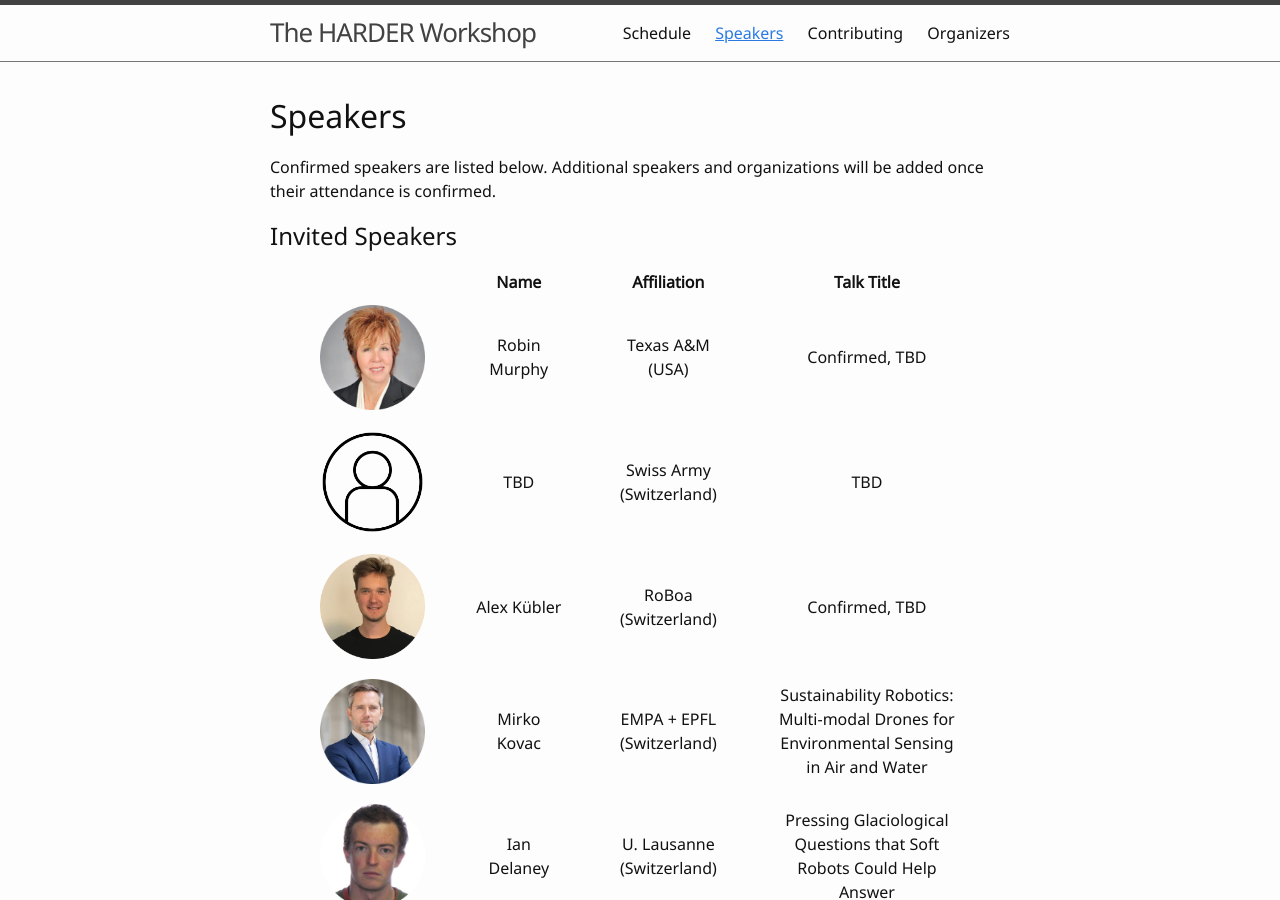
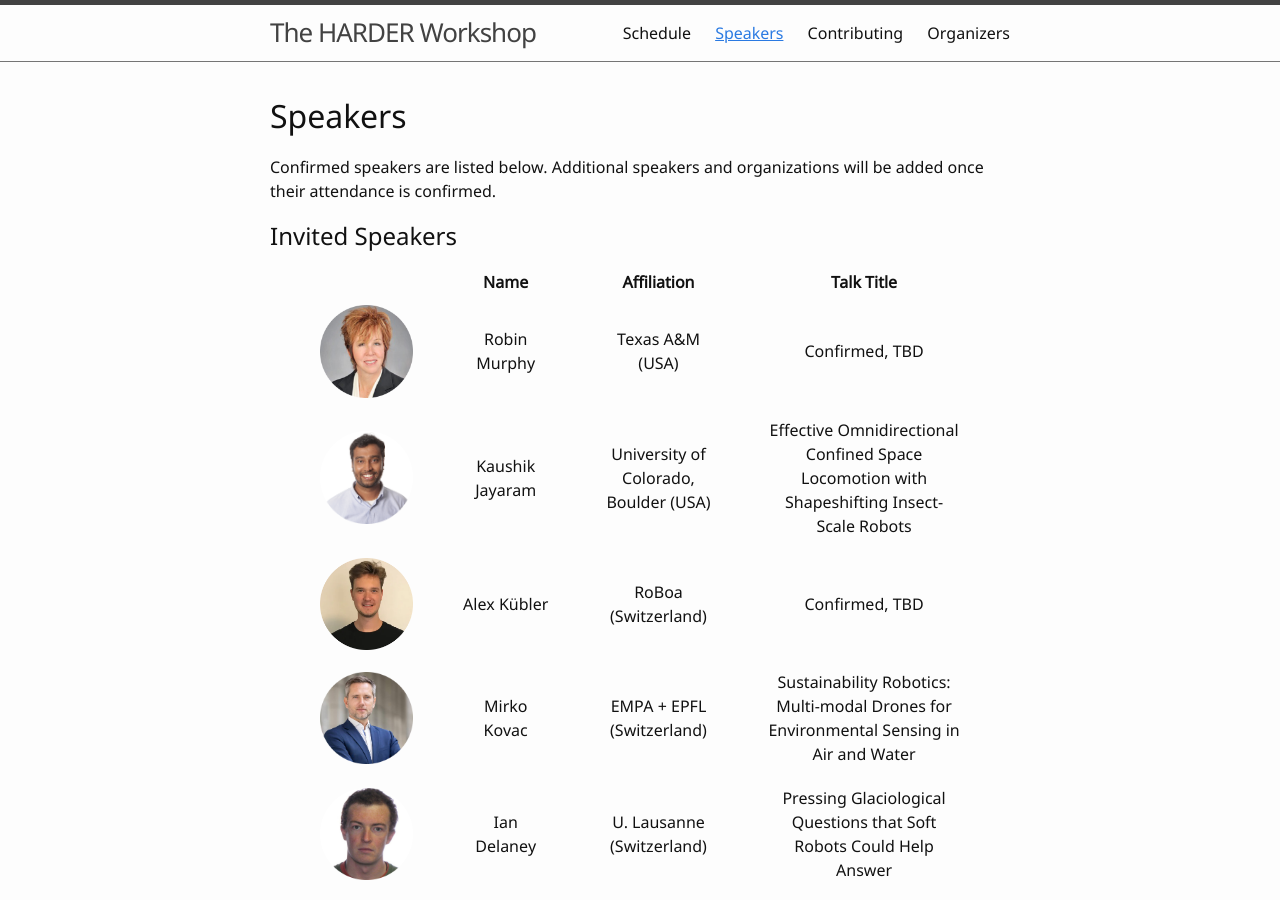
Before and after one commit to harder-workshop/robosoft_2025, a Jekyll site: the page built from 1-speakers.md, in a window 1280 px wide and 900 px high. Built offline with Jekyll 4.4.1, drawn with Linux system fonts in a browser that asks for light colours.

Commit message:
adds Kaushik

```diff
--- a/1-speakers.md
+++ b/1-speakers.md
@@ -12,7 +12,7 @@ Confirmed speakers are listed below. Additional speakers and organizations will
 || Name                      | Affiliation                    | Talk Title |
 ||---------------------------|-------------------------------|------------|
 |![Robin](./images/robin_murphy-circle.png)| Robin Murphy              | Texas A&M (USA)               | Confirmed, TBD |
-|![TBD](./images/blank.png) | TBD                       | Swiss Army (Switzerland)      | TBD  |
+|![Kaushik](./images/kaushik_jayaram-circle.png) | Kaushik Jayaram                       | University of Colorado, Boulder (USA)      | Effective Omnidirectional Confined Space Locomotion with Shapeshifting Insect-Scale Robots  |
 |![Alex](./images/alex_kubler-circle.png)| Alex Kübler               | RoBoa (Switzerland)           | Confirmed, TBD |
 |![Mirko](./images/mirko-circle.png)| Mirko Kovac               | EMPA + EPFL (Switzerland)         | Sustainability Robotics: Multi-modal Drones for Environmental Sensing in Air and Water  |
 |![Ian](./images/Ian-Delaney-circle.png)| Ian Delaney               | U. Lausanne (Switzerland)     | Pressing Glaciological Questions that Soft Robots Could Help Answer  |
```
Also changed, not shown: images/kaushik_jayaram-circle.png (added), images/kaushik_jayaram.png (added).
